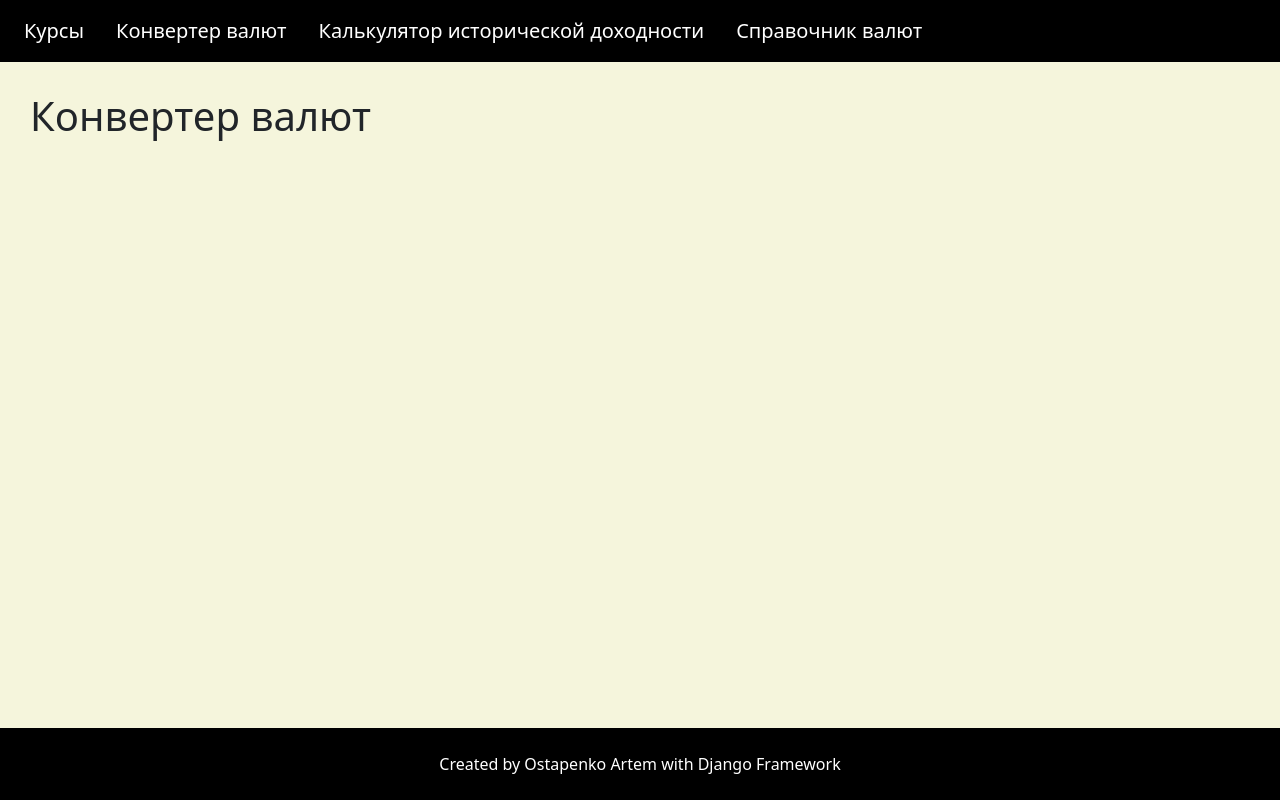
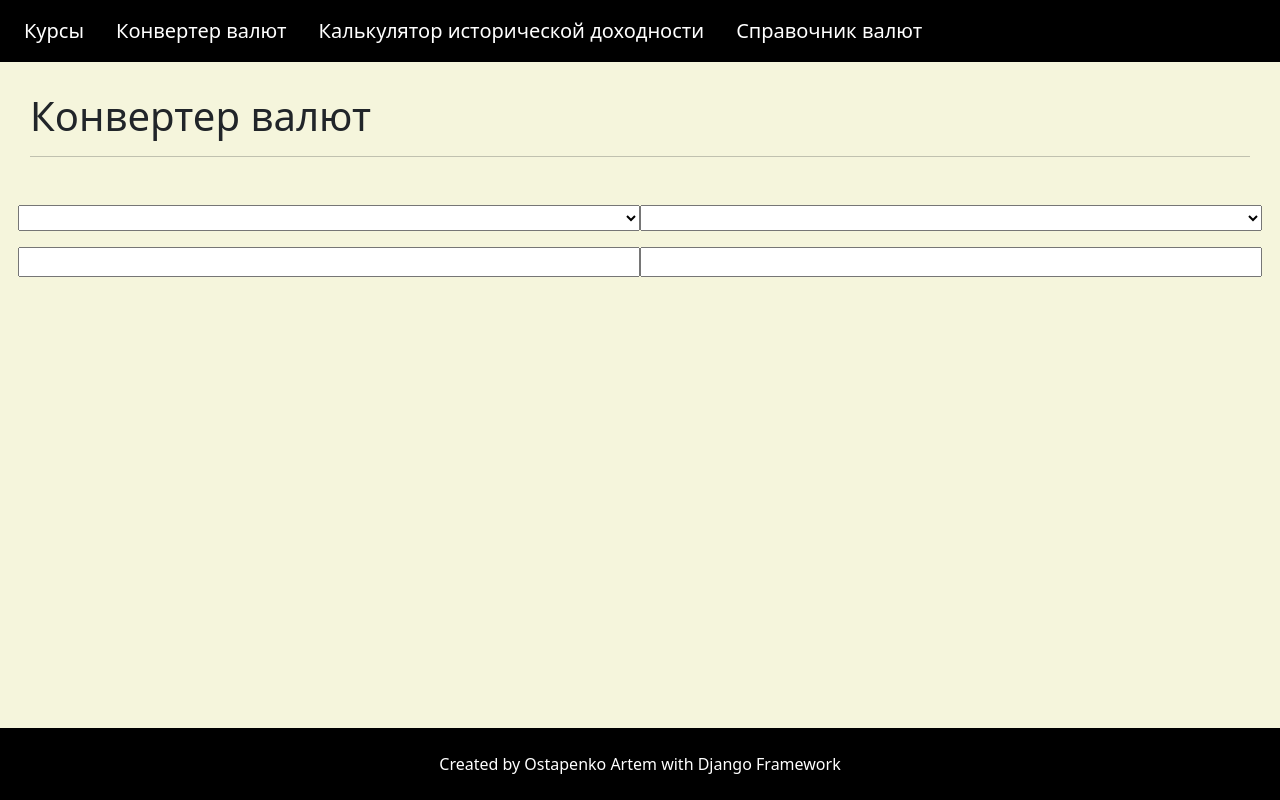
Before and after one commit to Krahjotdaan/Calculator-of-historical-profit, a Django app: page /converter in a window 1280 px wide. Run offline with Django 4.2, Linux system fonts and the light colour scheme; lists and menus that the app fills with data are empty.

Commit message:
Style: added template for converter

```diff
--- a/App/forms.py
+++ b/App/forms.py
@@ -2,10 +2,10 @@ from django import forms
 
 
 class ConverterForm(forms.Form):
-    currency_a = forms.Select(label='Обменять', required=True)
+    currency_a = forms.ChoiceField(label='Обменять', required=True)
     amount_a = forms.FloatField(required=True, widget=forms.NumberInput())
-    currency_a = forms.Select(label='Получить', required=True)
-    amount_b = forms.FloatField(disabled=True)
+    currency_b = forms.ChoiceField(label='Получить', required=True)
+    amount_b = forms.FloatField(required=True, widget=forms.NumberInput())
 
 
 class ProfitCalculatorForm(forms.Form):
--- a/App/templates/converter.html
+++ b/App/templates/converter.html
@@ -1,4 +1,27 @@
 {% extends 'base.html' %}
 {% block content %}
 <h1>Конвертер валют</h1>
+<hr>
+<form action="" method="post">
+    {% csrf_token %}
+    <div class="row row-cols-2 mt-3">
+        <div class="col pt-3" style="width: 50%;">
+            <div class="row mt-3">
+                {{ form.currency_a }}
+            </div>
+            <div class="row mt-3">
+                {{ form.amount_a }}
+            </div>
+        </div>
+
+        <div class="col pt-3" style="width: 50%;">
+            <div class="row mt-3">
+                {{ form.currency_b }}
+            </div>
+            <div class="row mt-3">
+                {{ form.amount_b }}
+            </div>
+        </div>
+    </div>
+</form>
 {% endblock %}
--- a/App/views.py
+++ b/App/views.py
@@ -1,5 +1,5 @@
 from django.shortcuts import render
-from App import models
+from App import models, forms
 
 def exchange_rates(request):
     context = {}
@@ -10,6 +10,8 @@ def exchange_rates(request):
 
 def converter(request):
     context = {}
+    form = forms.ConverterForm()
+    context['form'] = form
     return render(request, "converter.html", context)
 
 
```
